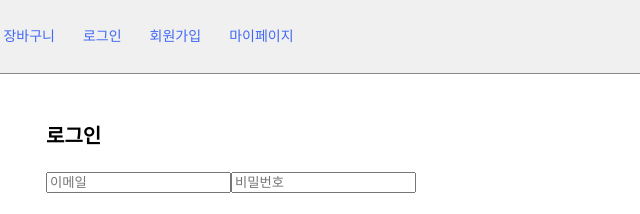
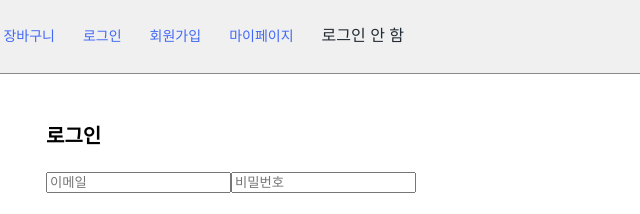
Before and after one commit to hgbbang84-coder/shop, a website: page public/login.html in a window 1280 px wide. Shown: the top 214 px of the page, 144-784 px from the left. Drawn offline with Linux system fonts and the light colour scheme; no server answers.

Commit message:
Keep authentication navigation stable by session state

```diff
--- a/public/login.html
+++ b/public/login.html
@@ -1 +1 @@
-<!doctype html><meta charset="utf-8"><title>로그인</title><link rel="stylesheet" href="/styles.css"><header><a href="/">상품 목록</a><a href="/cart.html">장바구니</a><a href="/login.html">로그인</a><a href="/signup.html">회원가입</a><a href="/account.html">마이페이지</a></header><main class="auth"><h1>로그인</h1><form id="login-form"><input id="email" type="email" placeholder="이메일" required><input id="password" type="password" placeholder="비밀번호" required><button class="cta">로그인</button></form><p id="auth-msg"></p></main><script src="/auth.js"></script>
+<!doctype html><meta charset="utf-8"><title>로그인</title><link rel="stylesheet" href="/styles.css"><header><a href="/">상품 목록</a><a href="/cart.html">장바구니</a><a href="/login.html">로그인</a><a href="/signup.html">회원가입</a><a href="/account.html">마이페이지</a></header><main class="auth"><h1>로그인</h1><form id="login-form"><input id="email" type="email" placeholder="이메일" required><input id="password" type="password" placeholder="비밀번호" required><button class="cta">로그인</button></form><p id="auth-msg"></p></main><script src="/nav.js"></script><script src="/auth.js"></script>
--- a/public/nav.js
+++ b/public/nav.js
@@ -1 +1,6 @@
-(async()=>{const guest=[...document.querySelectorAll('[data-guest]')],user=[...document.querySelectorAll('[data-user]')];let logged=false;try{const r=await fetch('/api/me');logged=r.ok}catch{}guest.forEach(x=>{x.style.visibility=logged?'hidden':'visible';x.style.pointerEvents=logged?'none':'auto'});user.forEach(x=>{x.style.visibility=logged?'visible':'hidden';x.style.pointerEvents=logged?'auto':'none'});document.querySelector('#logout-link')?.addEventListener('click',async e=>{e.preventDefault();await fetch('/api/auth/logout',{method:'POST'});location='/login.html'})})();
+const header=document.querySelector('header');
+if(header){
+  header.innerHTML='<a class="nav-slot" href="/">상품 목록</a><a class="nav-slot" href="/cart.html">장바구니</a><a class="nav-slot" id="auth-action" href="/login.html">로그인</a><a class="nav-slot" id="signup-action" href="/signup.html">회원가입</a><a class="nav-slot" href="/account.html">마이페이지</a><span class="auth-status" id="auth-status">로그인 안 함</span>';
+  const action=document.querySelector('#auth-action'),signup=document.querySelector('#signup-action'),status=document.querySelector('#auth-status');
+  (async()=>{try{const response=await fetch('/api/me');if(!response.ok)return;const user=await response.json();action.textContent='로그아웃';action.href='#';action.addEventListener('click',async event=>{event.preventDefault();await fetch('/api/auth/logout',{method:'POST'});location='/login.html'});signup.style.visibility='hidden';signup.style.pointerEvents='none';status.textContent=`${user.name}님 로그인됨`;}catch{}})();
+}
```
Also changed, not shown: public/auth.html (+1 -1 lines), public/signup.html (+1 -1 lines).
